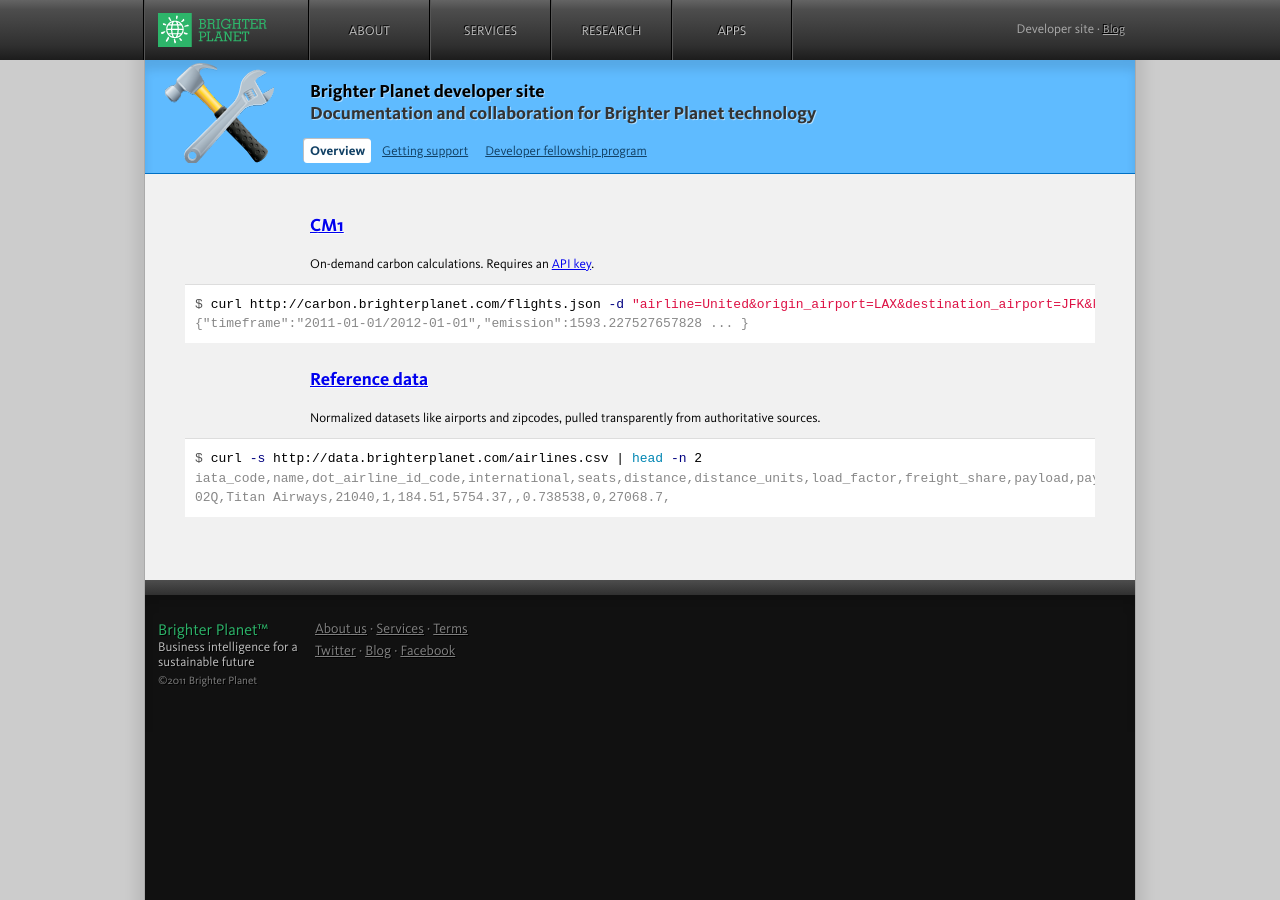
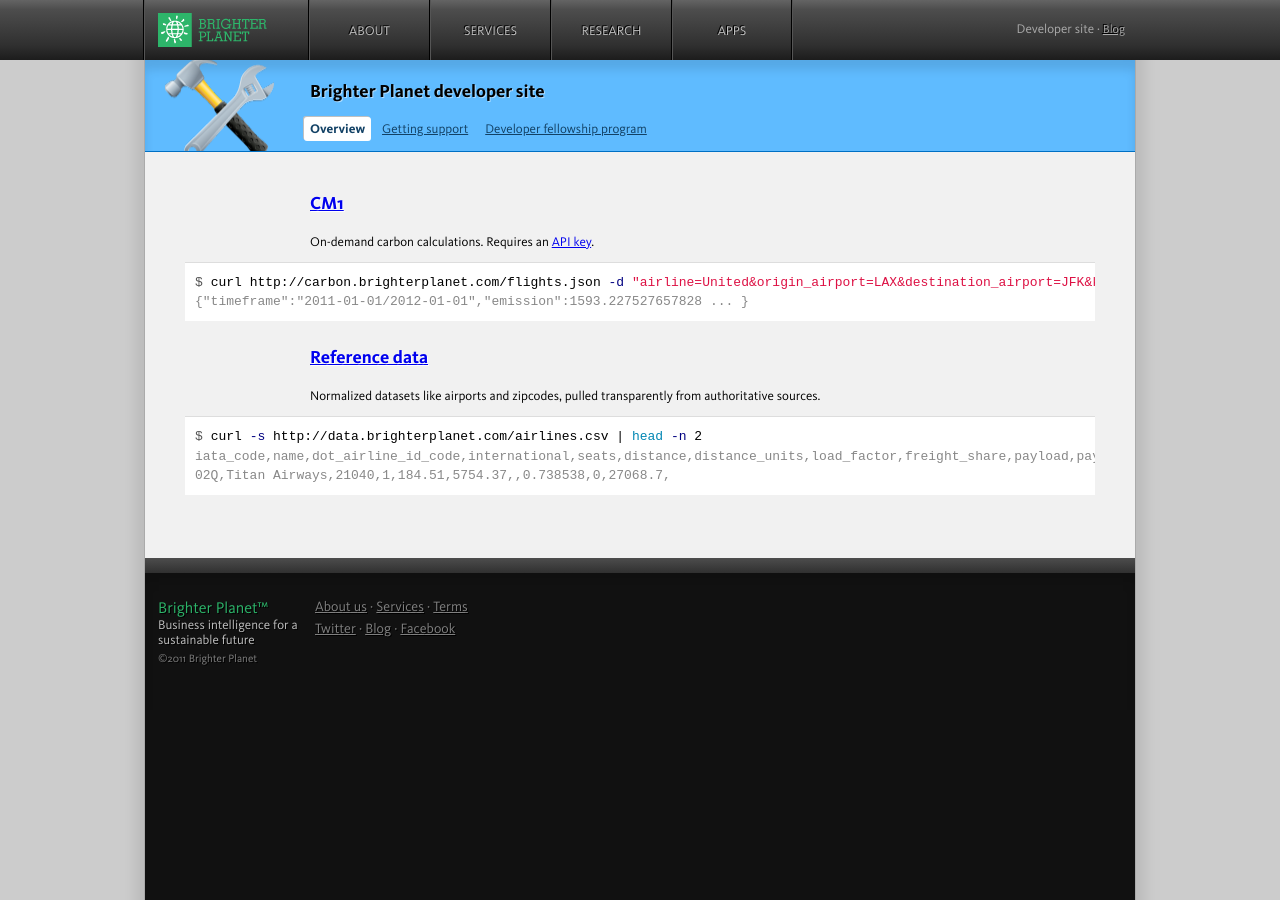
Before and after one commit to A-Social-Ninjas-Network/brighterplanet.github.com, a Jekyll site: the page built from index.md, in a window 1280 px wide. Built offline with Jekyll 4.4.1, drawn with Linux system fonts in a browser that asks for light colours; some web fonts are replaced.

Commit message:
Don't need subhead

```diff
--- a/_includes/title.html
+++ b/_includes/title.html
@@ -1,5 +1,4 @@
   <h1>Brighter Planet developer site</h1>
-  <h2>Documentation and collaboration for Brighter Planet technology</h2>
   <ul class="pages">
     <li class="index"><a href="/">Overview</a></li>
     <li class="support"><a href="/support.html">Getting support</a></li>
```
